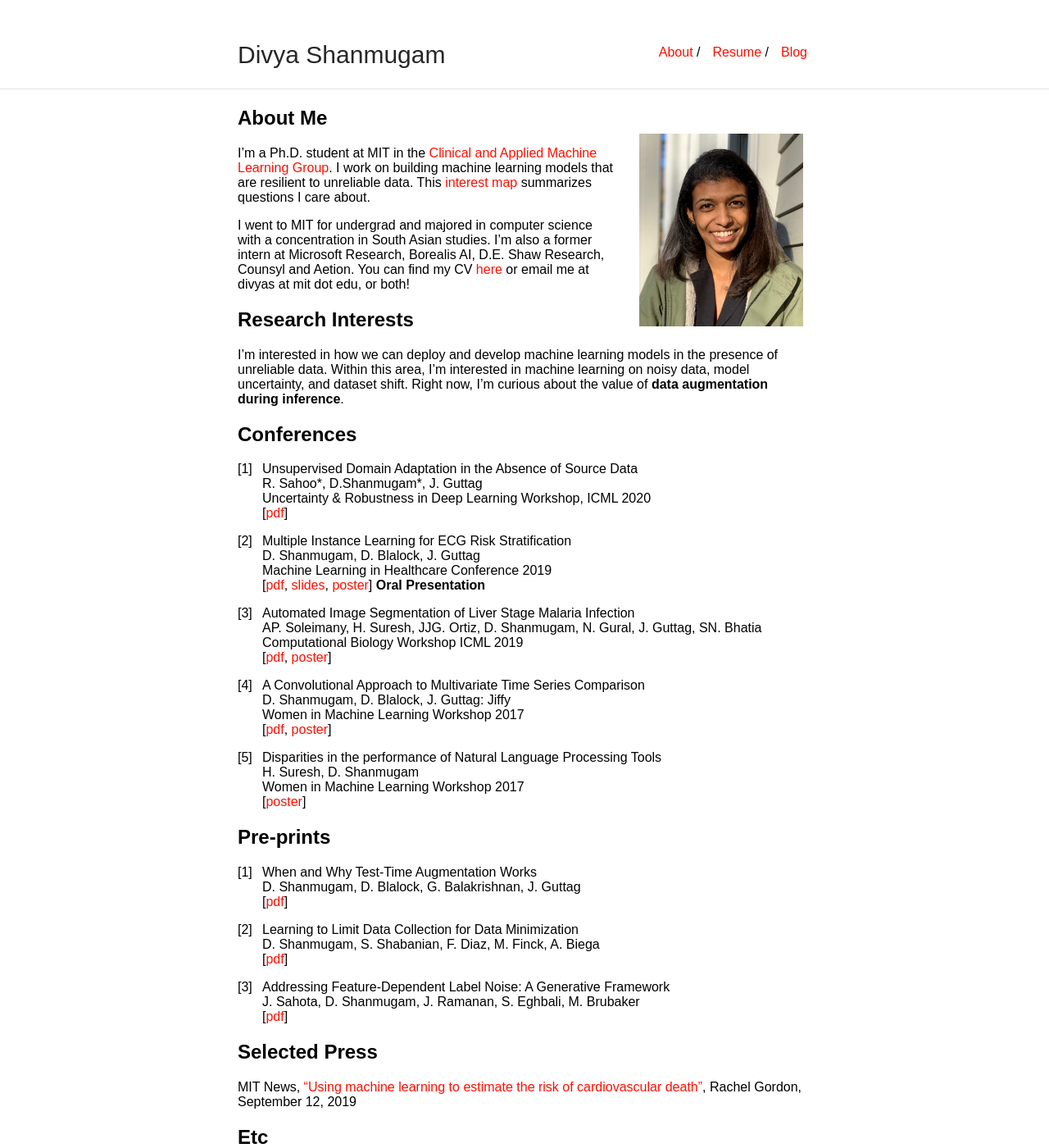
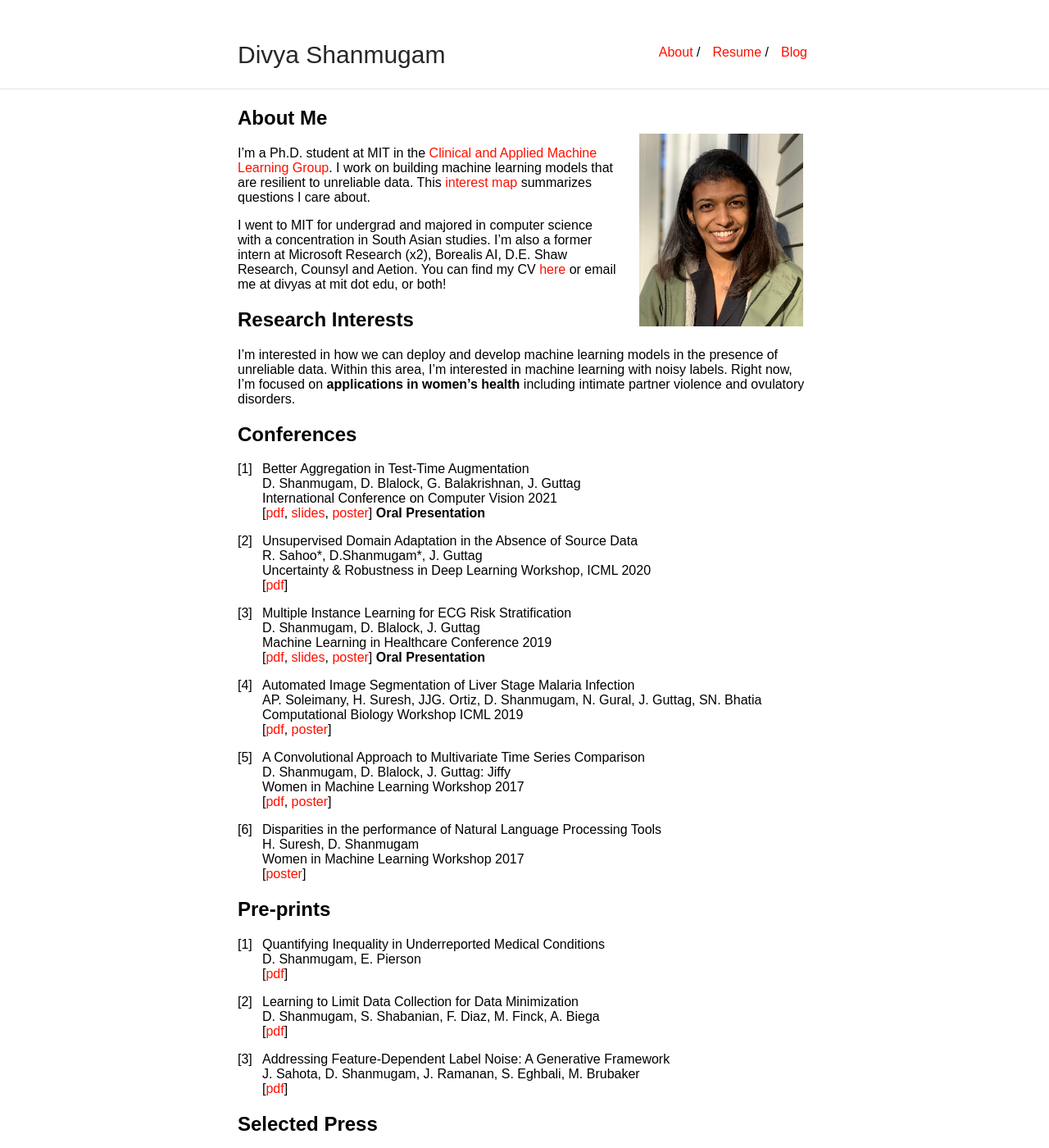
Before and after one commit to dmshanmugam/dmshanmugam.github.io, a Jekyll site: the page built from index.md, in a window 1280 px wide and 1400 px high. Shown: the whole window at 82% size. Built offline with Jekyll 4.4.1, drawn with Linux system fonts in a browser that asks for light colours; our own code applies the rules of GitHub Pages for plain Markdown files.

Commit message:
oct 2021 update

```diff
--- a/index.md
+++ b/index.md
@@ -8,35 +8,40 @@ layout: default
 
 I'm a Ph.D. student at MIT in the [Clinical and Applied Machine Learning Group](ddig.mit.edu). I work on building machine learning models that are resilient to unreliable data. This [interest map](pdfs/interest_map.pdf) summarizes questions I care about.
 
-I went to MIT for undergrad and majored in computer science with a concentration in South Asian studies. I'm also a former intern at Microsoft Research, Borealis AI, D.E. Shaw Research, Counsyl and Aetion. You can find my CV [here](pdfs/cv.pdf) or email me at divyas at mit dot edu, or both!
+I went to MIT for undergrad and majored in computer science with a concentration in South Asian studies. I'm also a former intern at Microsoft Research (x2), Borealis AI, D.E. Shaw Research, Counsyl and Aetion. You can find my CV [here](pdfs/cv.pdf) or email me at divyas at mit dot edu, or both!
 
 ## Research Interests
 
-I'm interested in how we can deploy and develop machine learning models in the presence of unreliable data. Within this area, I'm interested in machine learning on noisy data, model uncertainty, and dataset shift. Right now, I'm curious about the value of **data augmentation during inference**.
+I'm interested in how we can deploy and develop machine learning models in the presence of unreliable data. Within this area, I'm interested in machine learning with noisy labels. Right now, I'm focused on **applications in women's health** including intimate partner violence and ovulatory disorders.
 
 ## Conferences
 
-1. Unsupervised Domain Adaptation in the Absence of Source Data \\
+1. Better Aggregation in Test-Time Augmentation \\
+D. Shanmugam, D. Blalock, G. Balakrishnan, J. Guttag \\
+International Conference on Computer Vision 2021 \\
+[[pdf](pdfs/tta_iccv_2021.pdf), [slides](pdfs/tta_iccv_slides.pdf), [poster](pdfs/tta_iccv_poster.pdf)] **Oral Presentation**
+
+2. Unsupervised Domain Adaptation in the Absence of Source Data \\
 R. Sahoo\*, D.Shanmugam\*, J. Guttag \\
 Uncertainty & Robustness in Deep Learning Workshop, ICML 2020 \\
 [[pdf](pdfs/udl_icml_2020.pdf)]
 
-2. Multiple Instance Learning for ECG Risk Stratification \\
+3. Multiple Instance Learning for ECG Risk Stratification \\
 D. Shanmugam, D. Blalock, J. Guttag \\
 Machine Learning in Healthcare Conference 2019 \\
 [[pdf](pdfs/ecg_mlhc_2019.pdf), [slides](pdfs/ecg_mlhc_slides.pdf), [poster](pdfs/ecg_mlhc_poster.pdf)] **Oral Presentation**
 
-3. Automated Image Segmentation of Liver Stage Malaria Infection \\
+4. Automated Image Segmentation of Liver Stage Malaria Infection \\
 AP. Soleimany, H. Suresh, JJG. Ortiz, D. Shanmugam, N. Gural, J. Guttag, SN. Bhatia \\
 Computational Biology Workshop ICML 2019 \\
 [[pdf](pdfs/icml_workshop_2019.pdf), [poster](pdfs/icml_2019_poster.pdf)]
 
-4. A Convolutional Approach to Multivariate Time Series Comparison \\
+5. A Convolutional Approach to Multivariate Time Series Comparison \\
 D. Shanmugam, D. Blalock, J. Guttag: Jiffy \\
 Women in Machine Learning Workshop 2017 \\
 [[pdf](pdfs/jiffy.pdf), [poster](pdfs/jiffy_wiml_poster.pdf)]
 
-5. Disparities in the performance of Natural Language Processing Tools \\
+6. Disparities in the performance of Natural Language Processing Tools \\
 H. Suresh, D. Shanmugam \\
 Women in Machine Learning Workshop 2017 \\
 [[poster](pdfs/wimlposter_2017.pdf)]
@@ -44,9 +49,9 @@ Women in Machine Learning Workshop 2017 \\
 
 ## Pre-prints
 
-1. When and Why Test-Time Augmentation Works \\
-D. Shanmugam, D. Blalock, G. Balakrishnan, J. Guttag \\
-[[pdf](pdfs/tta_2020.pdf)]
+1. Quantifying Inequality in Underreported Medical Conditions \\
+D. Shanmugam, E. Pierson \\
+[[pdf](pdfs/rp_ml4h_2021.pdf)]
 
 2. Learning to Limit Data Collection for Data Minimization \\
 D. Shanmugam, S. Shabanian, F. Diaz, M. Finck, A. Biega \\
```
Also changed, not shown: 3 other files.
